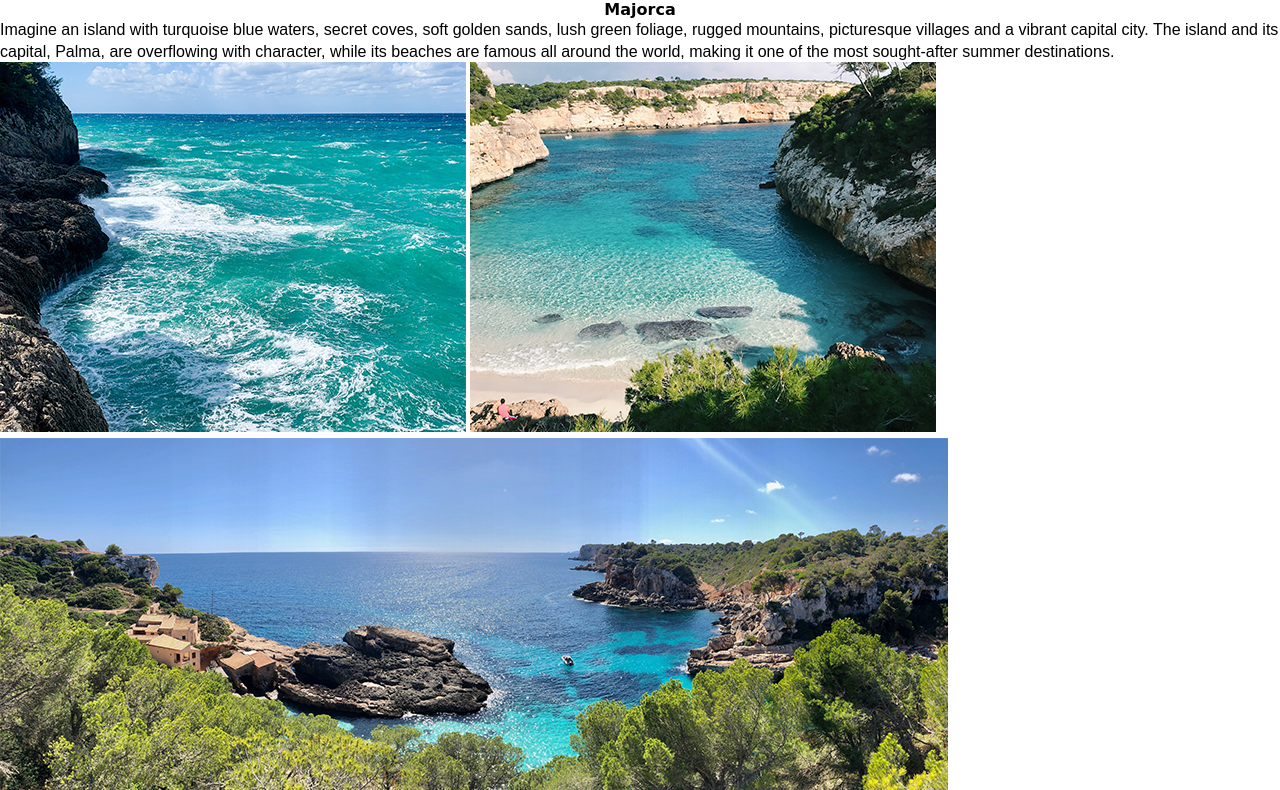
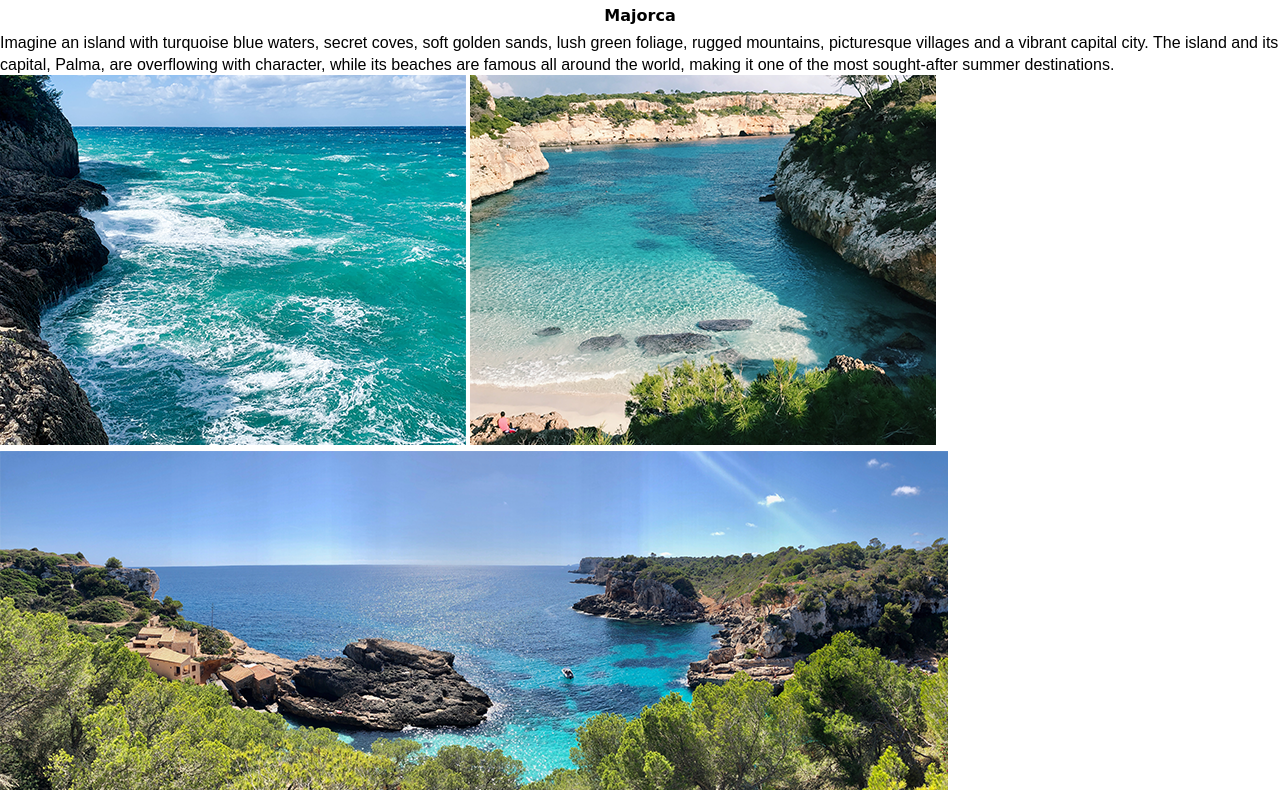
Before and after one commit to mabergs1/Wunderlust, a plain HTML site: page index.html in a window 1280 px wide. Shown: the part 132-922 px from the top of the page. Drawn offline with Linux system fonts and the light colour scheme.

Commit message:
Update styles.css

```diff
--- a/styles.css
+++ b/styles.css
@@ -84,7 +84,7 @@ header{
 h1, h2, h3{
     font-family: 'Molle', cursive;
     font-weight: bold;
-    line-height: 1.2;
+    line-height: 2;
     text-align: center;
 }
 @media screen and (max-width:900px) {
```
